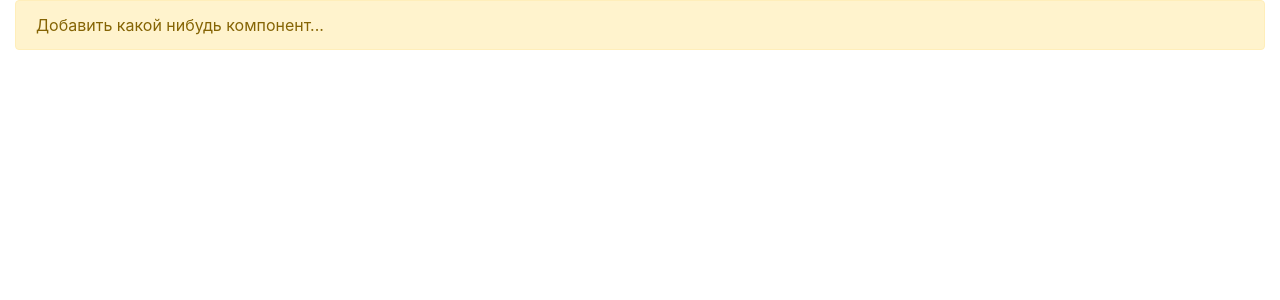
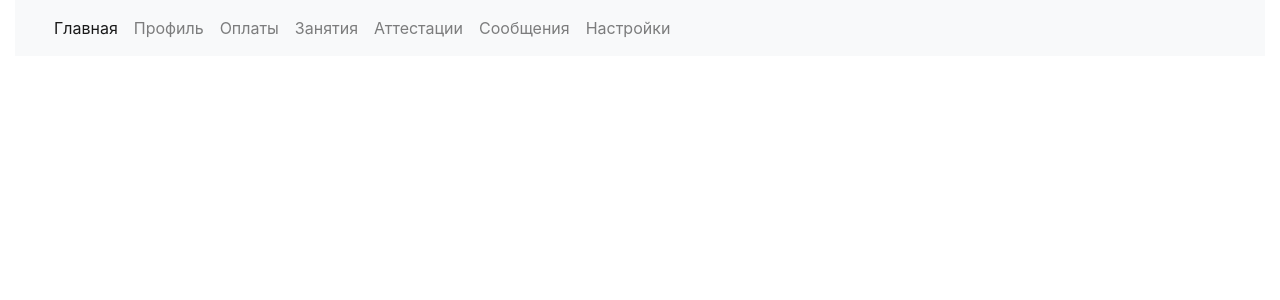
Before and after one commit to sunafajro/ls-client-frontend, a React (Create React App) app: page / in a window 1280 px wide. Shown: the top 300 px of the page. Built offline with nearby package versions, Linux system fonts and the light colour scheme.

Commit message:
#5 - NavBar component

```diff
--- a/src/App.tsx
+++ b/src/App.tsx
@@ -1,10 +1,12 @@
 import './App.css';
 import { Alert } from 'react-bootstrap';
+import { NavBar } from './components/NavBar';
+function App() {
+    const tabs = ['Главная', 'Профиль', 'Оплаты', 'Занятия', 'Аттестации', 'Сообщения', 'Настройки'];
 
-function App() {
-  return (
+    return (
     <div className="container-fluid">
-        <Alert variant="warning">Добавить какой нибудь компонент...</Alert>
+        <NavBar tabs={tabs} active="Главная"/>
     </div>
   );
 }
--- /dev/null
+++ b/src/components/NavBar.tsx
@@ -0,0 +1,44 @@
+import React from 'react';
+
+export interface NavBarProps {
+    tabs: string[];
+    active: string;
+}
+
+
+export class NavBar extends React.Component<NavBarProps> {
+
+    constructor(props: NavBarProps) {
+        super(props);
+    }
+
+    public render() {
+        return <nav className="navbar navbar-expand-lg navbar-light bg-light">
+            <div className="container-fluid">
+                {/* <a className="navbar-brand" href="#">Navbar</a>*/}
+                <button className="navbar-toggler" type="button" data-bs-toggle="collapse"
+                        data-bs-target="#navbarSupportedContent" aria-controls="navbarSupportedContent"
+                        aria-expanded="false" aria-label="Toggle navigation">
+                    <span className="navbar-toggler-icon"></span>
+                </button>
+                <div className="collapse navbar-collapse" id="navbarSupportedContent">
+                    <ul className="navbar-nav me-auto mb-2 mb-lg-0">
+                        {this.props.tabs.map(x => x === this.props.active ? this.getActiveElement(x) : this.getElement(x))}
+                    </ul>
+                </div>
+            </div>
+        </nav>
+    }
+
+    private getActiveElement(caption: string) {
+        return <li className="nav-item">
+            <a className="nav-link active" aria-current="page" href="#">{caption}</a>
+        </li>;
+    }
+
+    private getElement(caption: string) {
+        return <li className="nav-item">
+            <a className={"nav-link"} href="#">{caption}</a>
+        </li>;
+    }
+}
```
Also changed, not shown: 1 other file (tests, documents, lock files or other folders).
